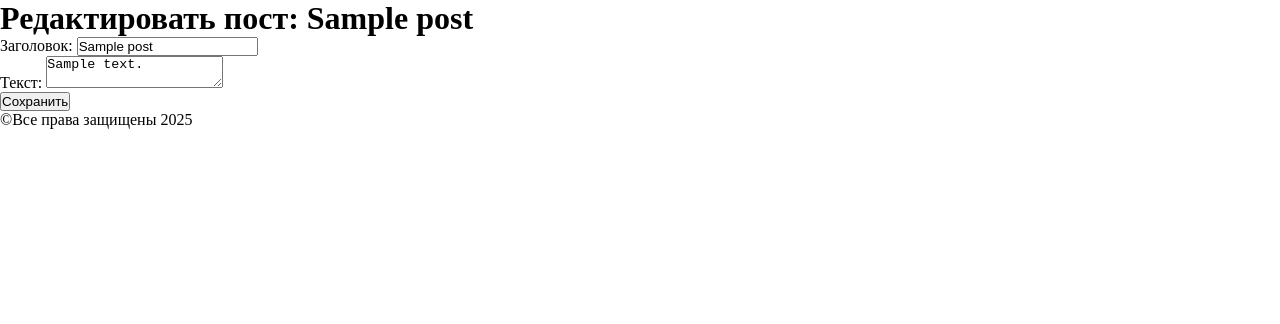
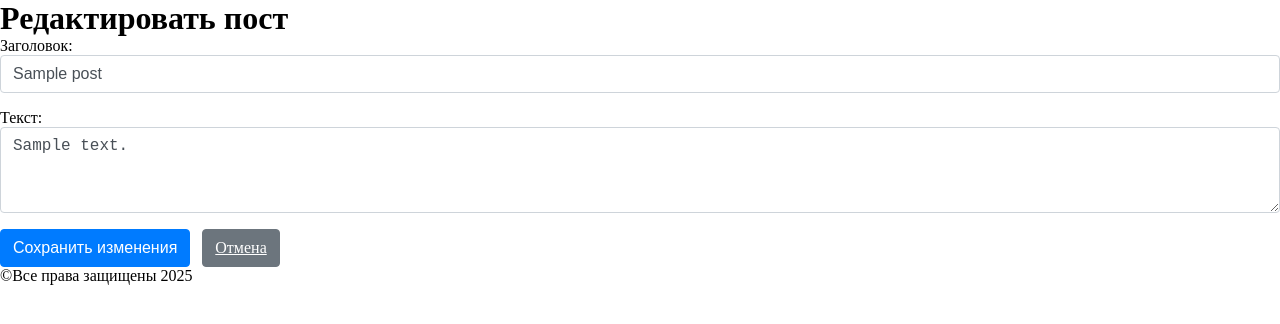
Before and after one commit to Reazordd/Pikabu-E, a Django app: page /posts/1/edit/ in a window 1280 px wide. Shown: the part 18-342 px from the top of the page. Run offline with Django 5.2, Linux system fonts and the light colour scheme; tables that the repository leaves empty hold one stand-in row (Sample ...).

Commit message:
Создать форму Django (form.Forms) для обновления поста и создать для него шаблон post_update.html
Можно еще полностью реализовать функционал обновления поста (необязательно)

```diff
--- /dev/null
+++ b/blog/forms.py
@@ -0,0 +1,22 @@
+from django import forms
+from .models import Post
+
+class PostUpdateForm(forms.ModelForm):
+    class Meta:
+        model = Post
+        fields = ['title', 'text']
+        widgets = {
+            'title': forms.TextInput(attrs={
+                'class': 'form-control',
+                'placeholder': 'Введите заголовок'
+            }),
+            'text': forms.Textarea(attrs={
+                'class': 'form-control',
+                'rows': 3,
+                'placeholder': 'Введите текст поста'
+            }),
+        }
+        labels = {
+            'title': 'Заголовок',
+            'text': 'Текст',
+        }
--- a/blog/templates/blog/post_edit.html
+++ b/blog/templates/blog/post_edit.html
@@ -3,21 +3,14 @@
 {% block title %}Редактировать пост{% endblock title %}
 
 {% block content %}
-    <h1>Редактировать пост: {{ post.title }}</h1>
+    <h1>Редактировать пост</h1>
 
     <form method="POST">
         {% csrf_token %}
 
-        <div>
-            <label for="title">Заголовок:</label>
-            <input id="title" name="title" type="text" value="{{ post.title }}">
-        </div>
+        {{ form.as_p }}
 
-        <div>
-            <label for="text">Текст:</label>
-            <textarea id="text" name="text">{{ post.text }}</textarea>
-        </div>
-
-        <button type="submit">Сохранить</button>
+        <button type="submit" class="btn btn-primary">Сохранить изменения</button>
+        <a href="{% url 'post_detail' post_id=post.id %}" class="btn btn-secondary">Отмена</a>
     </form>
 {% endblock content %}
--- a/blog/views.py
+++ b/blog/views.py
@@ -1,6 +1,6 @@
 from django.shortcuts import render, get_object_or_404, redirect
 from .models import Post
-
+from .forms import PostUpdateForm
 
 def get_post_list(request):
     posts = Post.objects.all()
@@ -41,3 +41,16 @@ def update_post(request, post_id):
         post.text = request.POST.get('text', post.text)
         post.save()
         return redirect('post_detail', post_id=post.id)
+
+def update_post(request, post_id):
+    post = get_object_or_404(Post, id=post_id)
+
+    if request.method == "POST":
+        form = PostUpdateForm(request.POST, instance=post)
+        if form.is_valid():
+            form.save()
+            return redirect('post_detail', post_id=post.id)
+    else:
+        form = PostUpdateForm(instance=post)
+
+    return render(request, 'blog/post_edit.html', {'form': form, 'post': post})
--- a/static/css/core.css
+++ b/static/css/core.css
@@ -3,3 +3,51 @@
     margin: 0px;
     box-sizing: border-box;
 }
+
+/* Добавляем стили для форм */
+.form-control {
+    display: block;
+    width: 100%;
+    padding: 0.375rem 0.75rem;
+    margin-bottom: 1rem;
+    font-size: 1rem;
+    line-height: 1.5;
+    color: #495057;
+    background-color: #fff;
+    background-clip: padding-box;
+    border: 1px solid #ced4da;
+    border-radius: 0.25rem;
+    transition: border-color 0.15s ease-in-out, box-shadow 0.15s ease-in-out;
+}
+
+textarea.form-control {
+    height: auto;
+}
+
+.btn {
+    display: inline-block;
+    font-weight: 400;
+    text-align: center;
+    white-space: nowrap;
+    vertical-align: middle;
+    user-select: none;
+    border: 1px solid transparent;
+    padding: 0.375rem 0.75rem;
+    font-size: 1rem;
+    line-height: 1.5;
+    border-radius: 0.25rem;
+    transition: color 0.15s ease-in-out, background-color 0.15s ease-in-out;
+    margin-right: 0.5rem;
+}
+
+.btn-primary {
+    color: #fff;
+    background-color: #007bff;
+    border-color: #007bff;
+}
+
+.btn-secondary {
+    color: #fff;
+    background-color: #6c757d;
+    border-color: #6c757d;
+}
```
